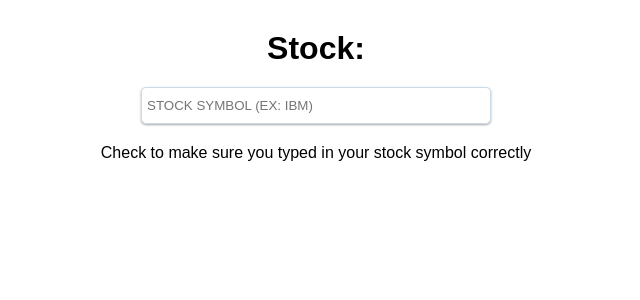
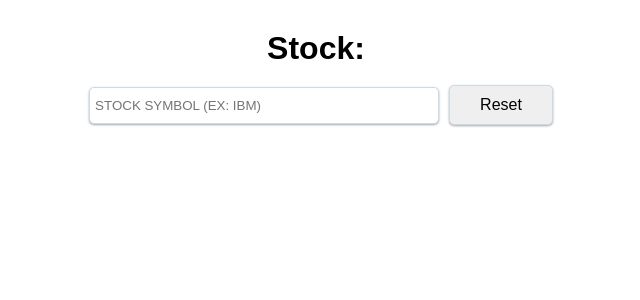
Before and after one commit to netmagik/Stocks-App, a React (Create React App) app: page / in a window 1280 px wide. Shown: the top 300 px of the page, without its empty margins (324-964 px from the left). Built offline with nearby package versions, Linux system fonts and the light colour scheme; no server answers; the HTML template or start-up script is replaced by a standard one.

Commit message:
Add Reset button to clear all state Style buttons Style Get Price

```diff
--- a/src/App.js
+++ b/src/App.js
@@ -10,7 +10,7 @@ function App() {
   const [stockChartYValuesHigh, setStockChartYValuesHigh] = useState([]);
   const [stockChartYValuesLow, setStockChartYValuesLow] = useState([]);
   const [stockChartYValuesOpen, setStockChartYValuesOpen] = useState([]);
-
+  const [currentPrice, setCurrentPrice] = useState(null);
 
 
   const key = process.env.REACT_APP_API_KEY;
@@ -24,7 +24,7 @@ function App() {
     if (e.key === 'Enter') {
 
       try {
-        const response = await fetch(`https://www.alphavantage.co/query?function=TIME_SERIES_DAILY&symbol=${query}&apikey=${key}`);
+        const response = await fetch(`https://www.alphavantage.co/query?function=TIME_SERIES_DAILY_ADJUSTED&outputsize=compact&symbol=${query}&apikey=${key}`);
         const data = await response.json();
         console.log(data);
         const stockData = data['Time Series (Daily)'];
@@ -35,40 +35,63 @@ function App() {
           stockChartYValuesLow.push(stockData[key]['3. low']);
           stockChartYValuesOpen.push(stockData[key]['1. open']);
         }
-        // setQuery('');
+
         setStockChartXValues(stockChartXValues.reverse());
         setStockChartYValuesHigh(stockChartYValuesHigh.reverse());
         setStockChartYValuesLow(stockChartYValuesLow.reverse());
         setStockChartYValuesOpen(stockChartYValuesOpen.reverse());
       } catch (error) {
-        console.log(error);
-    }
+      }
   }
 }
 
   const handleSearch = (symbol) => {
-    console.log('Set Query');
     setQuery(symbol);
   }
 
+  const getPrice = async () => {
+    try {
+      const response =  await fetch(`https://www.alphavantage.co/query?function=GLOBAL_QUOTE&symbol=${query}&apikey=${key}`)
+      const data = await response.json();
+      const price = data['Global Quote']['05. price'];
+      console.log(price)
+      setCurrentPrice(parseFloat(price).toLocaleString());
+    } catch (error) {
+
+    }
+  }
+
+  const reset = () => {
+    setCurrentPrice(null);
+    setQuery('');
+    setStockChartXValues([]);
+    setStockChartYValuesHigh([]);
+    setStockChartYValuesOpen([]);
+    setStockChartYValuesLow([]);
+  }
 
   return (
     <div className="app">
       <Search
         handleSearch={handleSearch}
         search={search}
-        query={query} />
+        query={query}
+        reset={reset}
+       />
 
-       {stockChartXValues.length < 1 ?
-        'Check to make sure you typed in your stock symbol correctly' :
-        <Stock
+       {(stockChartYValuesHigh.length > 0)
+        ?
+          <Stock
           pricesHigh={stockChartYValuesHigh}
           pricesLow={stockChartYValuesLow}
           pricesOpen={stockChartYValuesOpen}
           dates={stockChartXValues}
           query={query}
+          getPrice={getPrice}
+          currentPrice={currentPrice}
           />
-          }
+          : ''
+        }
    </div>
   );
 }
--- a/src/components/Stock.js
+++ b/src/components/Stock.js
@@ -47,7 +47,7 @@ const Stock = (props) => {
             },
             title: {
                 display: true,
-                text: 'Prices',
+                text: 'Last 6 Months',
                 padding: {
                     top: 10,
                     bottom: 30
@@ -65,6 +65,16 @@ const Stock = (props) => {
 
     return (
         <div className="chart">
+            <button
+                id="get-price-button"
+                onClick={props.getPrice}>
+                    Get Current Price
+                </button>
+                {props.currentPrice !== null ?
+                    <p className="current-price">
+                      Current Price For {props.query}: <span>${props.currentPrice}</span>
+                    </p> : ''  }
+
             <Line data={data} options={options} />
         </div>
     )
--- a/src/components/search.js
+++ b/src/components/search.js
@@ -11,15 +11,21 @@ const Search = (props) => {
             <h1>Stock: <span className="symbol">{props.query}</span></h1>
             {/* <label htmlFor="search">Enter Stock Symbol</label> */}
             <input
-                type="search"
+                type="text"
                 placeholder="Stock Symbol (ex: IBM)"
                 onChange={handleChange}
                 onKeyPress={props.search}
                 value={props.query}
                 name="search"
                 id="search-box"
+                aria-label="Enter Stock Symbol"
                 autoFocus
                 />
+            <button
+                id="reset-button"
+                onClick={props.reset}>
+                Reset
+            </button>
         </div>
     )
 }
--- a/src/index.css
+++ b/src/index.css
@@ -14,18 +14,13 @@ body {
   max-width: 1200px;
 }
 
-.search-area {
-  display: grid;
-  justify-items: center;
-}
-
 input {
   outline: none;
 }
 
 #search-box {
   width: 350px;
-  margin: 20px 30px;
+  margin: 20px 10px;
   text-transform: uppercase;
   padding: 10px 5px;
   border-radius: 5px;
@@ -40,6 +35,24 @@ input {
   box-shadow: 0 14px 28px rgb(0 0 0 / 25%),
   0 10px 10px rgb(0 0 0 / 22%);
   border: rgb(132, 145, 156) 1px solid;
+}
+
+#reset-button {
+  padding: 10px 30px;
+  outline: none;
+  border: rgb(204, 219, 232) 1px solid;
+  border-radius: 5px;
+  font-size: 1rem;
+  box-shadow: 0 1px 3px rgb(0 0 0 / 12%),
+              0 1px 2px rgb(0 0 0 / 24%);
+  transition: all 0.3s cubic-bezier(0.25, 0.8, 0.25, 1)
+
+}
+
+#reset-button:hover {
+  border: rgb(132, 145, 156) 1px solid;
+  box-shadow: 0 14px 28px rgb(0 0 0 / 25%),
+  0 10px 10px rgb(0 0 0 / 22%);
 }
 
 .chart {
@@ -78,3 +91,38 @@ input {
     transform: rotate(360deg);
   }
 }
+
+.current-price {
+  text-transform: uppercase;
+  padding: 10px 20px;
+  border: 1px solid gray;
+  width: 250px;
+  border-radius: 5px;
+  margin: 20px auto;
+}
+
+.current-price span {
+  font-size: 1.3rem;
+  font-weight: 700;
+}
+
+#get-price-button {
+  padding: 10px 10px;
+  font-size: 1rem;
+  margin: 30px auto 40px;
+  appearance: none;
+  border-radius: 5px;
+  display: block;
+  outline: none;
+  border: none;
+  cursor: pointer;
+  transition: 0.4 ease;
+  box-shadow: 1px 2px 2px 1px rgba(0,0,0,0.1);
+  background-color: #22bdbace;
+}
+
+#get-price-button:hover {
+  background-color: #22bdba;
+  box-shadow: 0 14px 28px rgb(0 0 0 / 25%),
+  0 10px 10px rgb(0 0 0 / 22%);
+}
```
